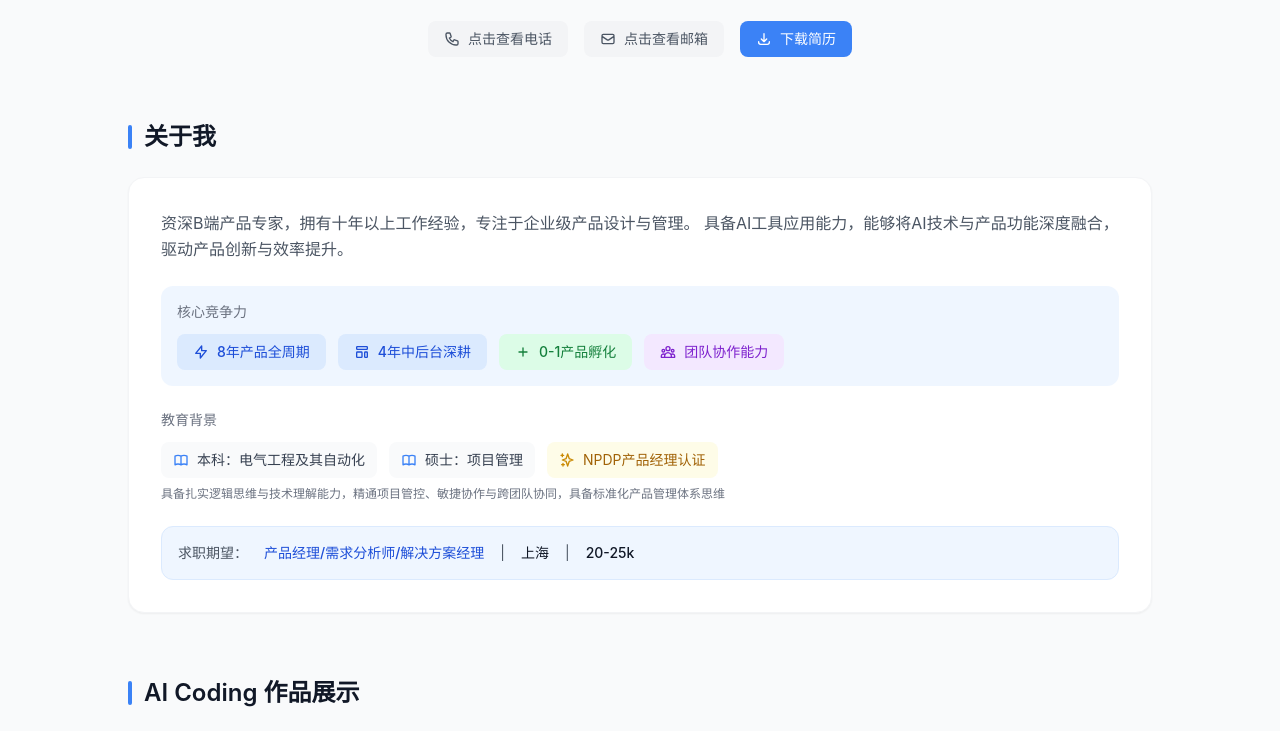
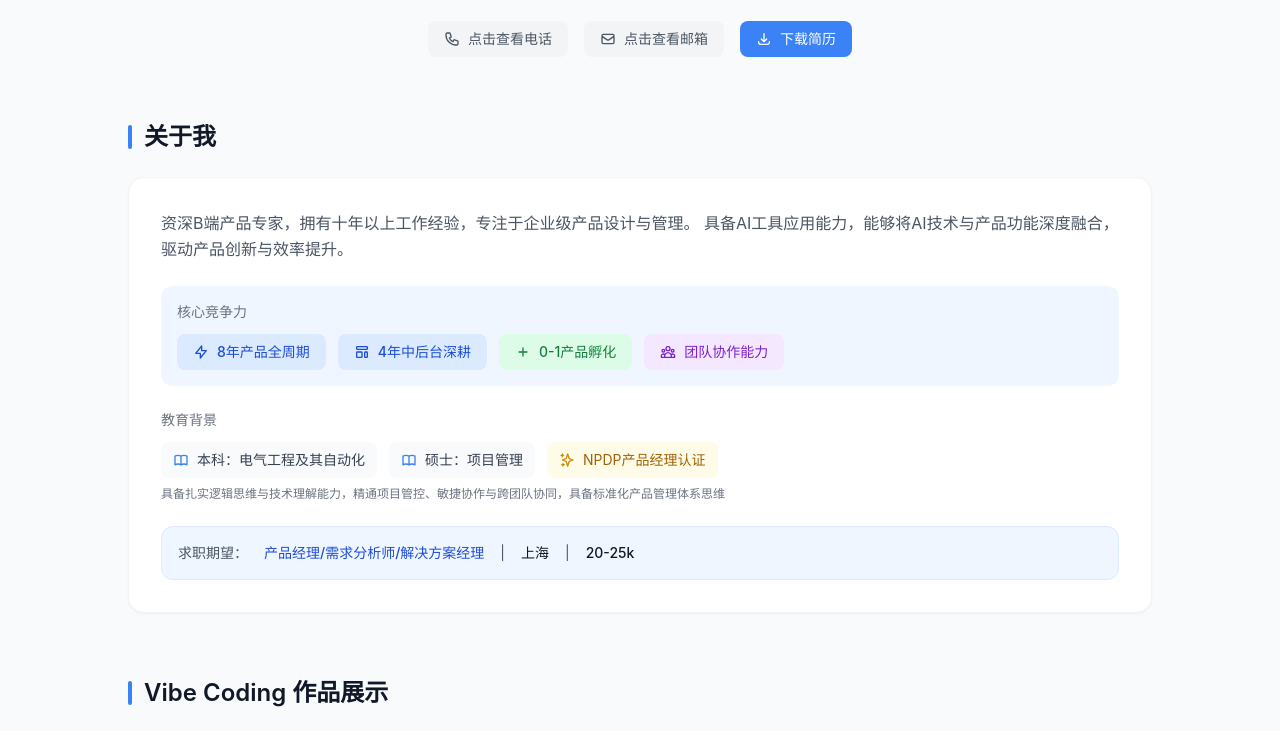
Before and after one commit to Siebel-jia/productManager, a plain HTML site: page index.html in a window 1280 px wide. Shown: the part 196-927 px from the top of the page. Drawn offline with nearby package versions, Linux system fonts and the light colour scheme.

Commit message:
更新首页：将 AI Coding 改为 Vibe Coding

```diff
--- a/index.html
+++ b/index.html
@@ -254,11 +254,11 @@
                 </div>
             </section>
 
-            <!-- AI Coding 作品展示 -->
+            <!-- Vibe Coding 作品展示 -->
             <section id="projects" class="mb-16">
                 <h2 class="text-2xl font-semibold mb-6 flex items-center">
                     <span class="w-1 h-6 bg-primary-500 rounded-full mr-3"></span>
-                    AI Coding 作品展示
+                    Vibe Coding 作品展示
                 </h2>
                 <div class="space-y-6">
                     <!-- 项目1：数据分析可视化 -->
```
